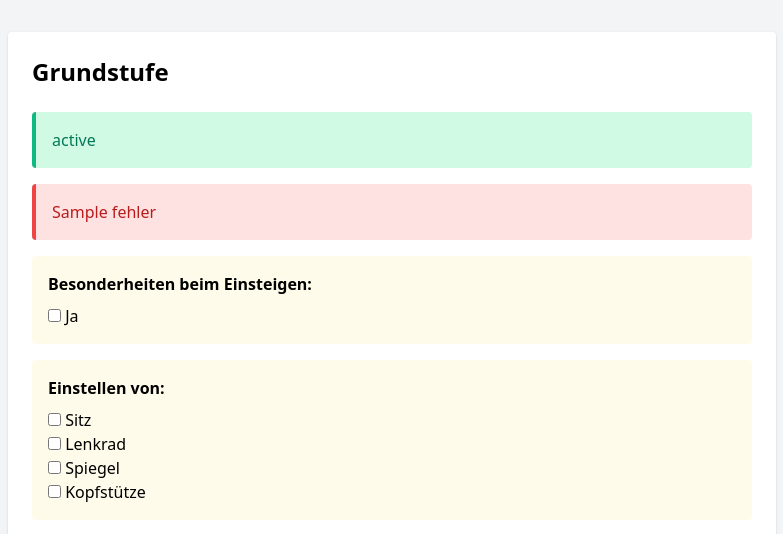
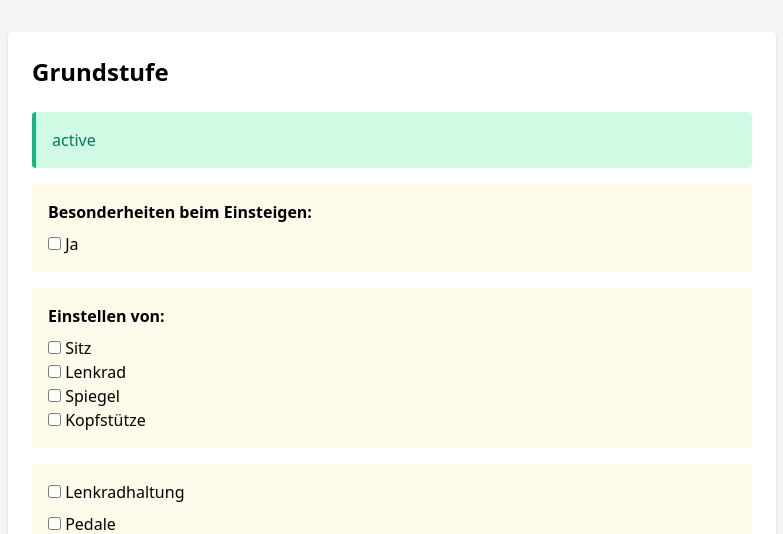
Before and after one commit to eyfahrlehrer/schuelerakte, a Flask app: template templates/grundstufe.html in a window 1280 px wide. Shown: the top 534 px of the page, without its empty margins (248-1031 px from the left). Run offline with Flask 3, Linux system fonts and the light colour scheme; the template is opened without the code that fills it: most values are stand-ins (such as "Sample title", 1, 10 or a date in 2020).

Commit message:
Update grundstufe.html

```diff
--- a/templates/grundstufe.html
+++ b/templates/grundstufe.html
@@ -14,12 +14,6 @@
 {% if status %}
   <div class="bg-green-100 border-l-4 border-green-500 text-green-700 p-4 mb-4 rounded">
     {{ status }}
-  </div>
-{% endif %}
-
-{% if fehler %}
-  <div class="bg-red-100 border-l-4 border-red-500 text-red-700 p-4 mb-4 rounded">
-    {{ fehler }}
   </div>
 {% endif %}
 
```
